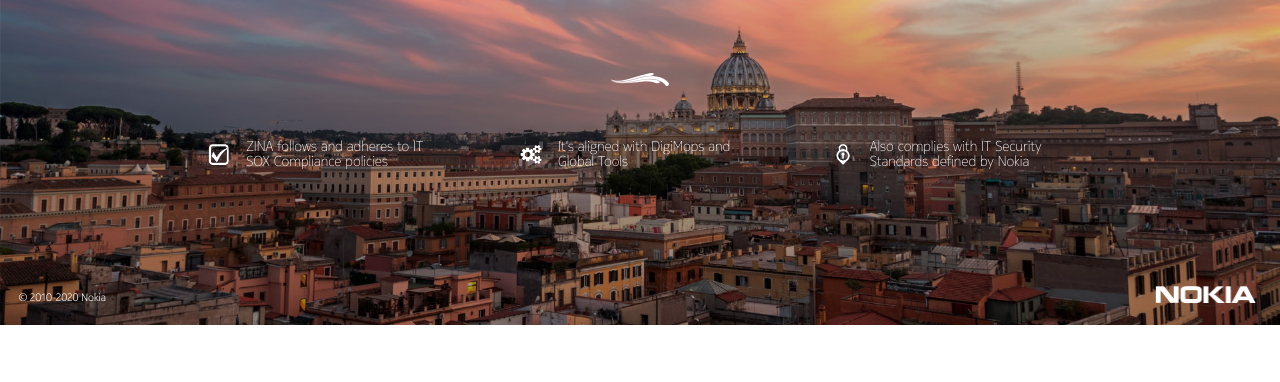
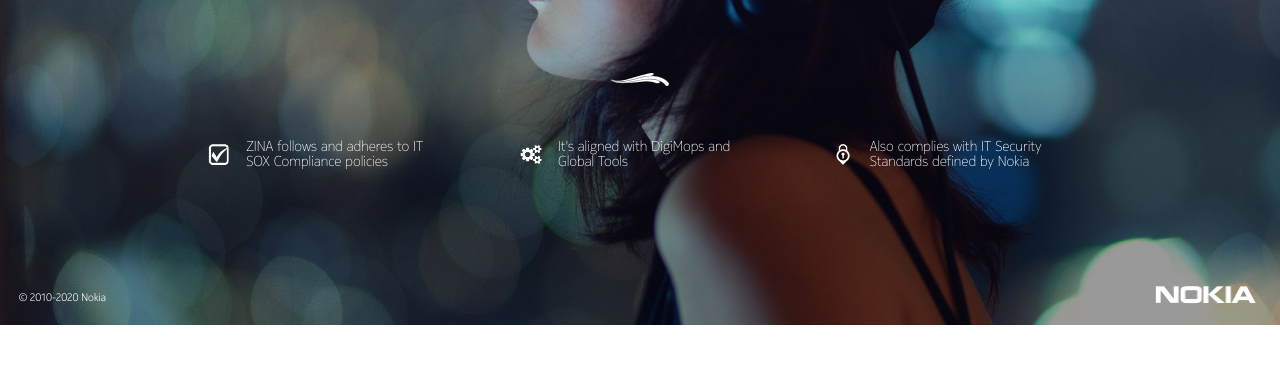
Before and after one commit to zinafront/zinalanding, a plain HTML site: page index.html in a window 1280 px wide. Shown: the part 289-671 px from the top of the page. Drawn offline with nearby package versions, Linux system fonts and the light colour scheme.

Commit message:
Activating slider

```diff
--- a/index.html
+++ b/index.html
@@ -134,6 +134,6 @@
   integrity="sha256-9/aliU8dGd2tb6OSsuzixeV4y/faTqgFtohetphbbj0="
   crossorigin="anonymous"></script>
   <script src="https://cdn.jsdelivr.net/npm/bootstrap@4.5.3/dist/js/bootstrap.bundle.min.js" integrity="sha384-ho+j7jyWK8fNQe+A12Hb8AhRq26LrZ/JpcUGGOn+Y7RsweNrtN/tE3MoK7ZeZDyx" crossorigin="anonymous"></script>
-<!--   <script src="js/landing.js"></script>
- --></body>
+  <script src="js/landing.js"></script>
+</body>
 </html>
```
